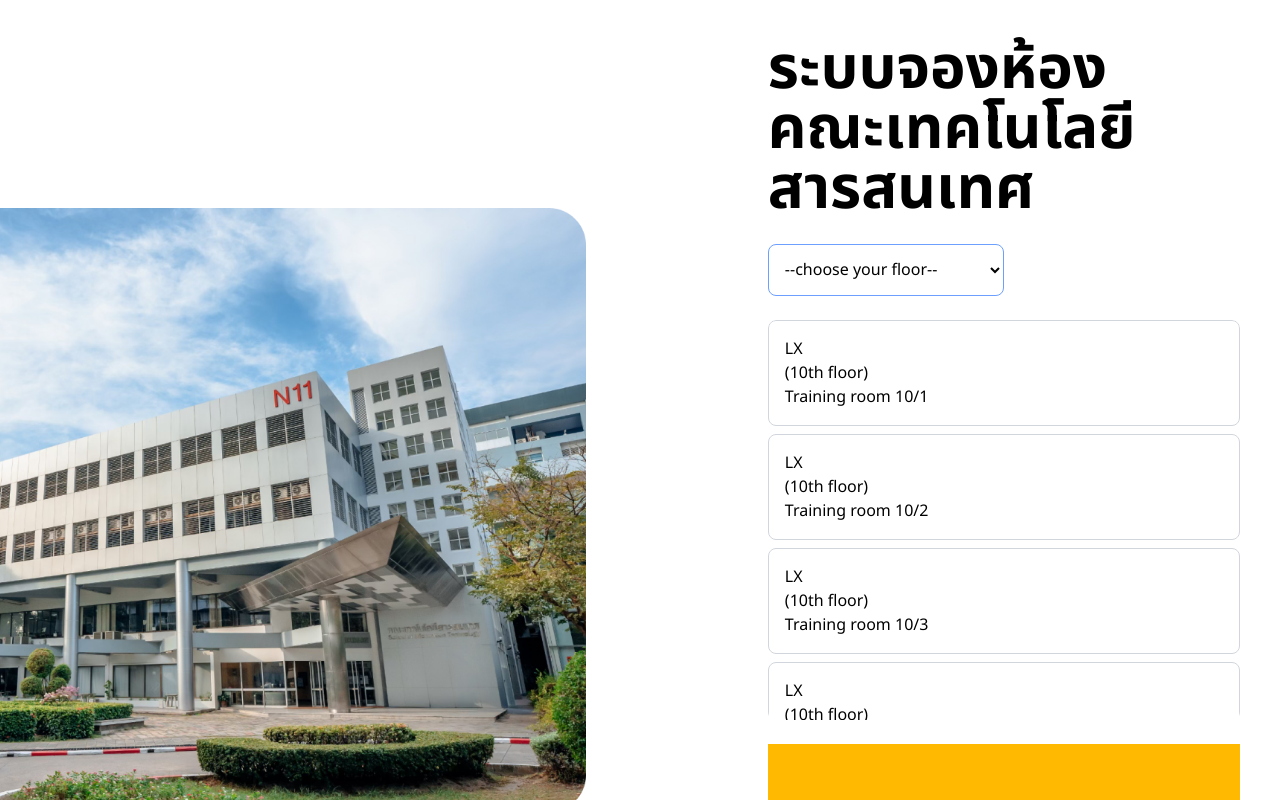
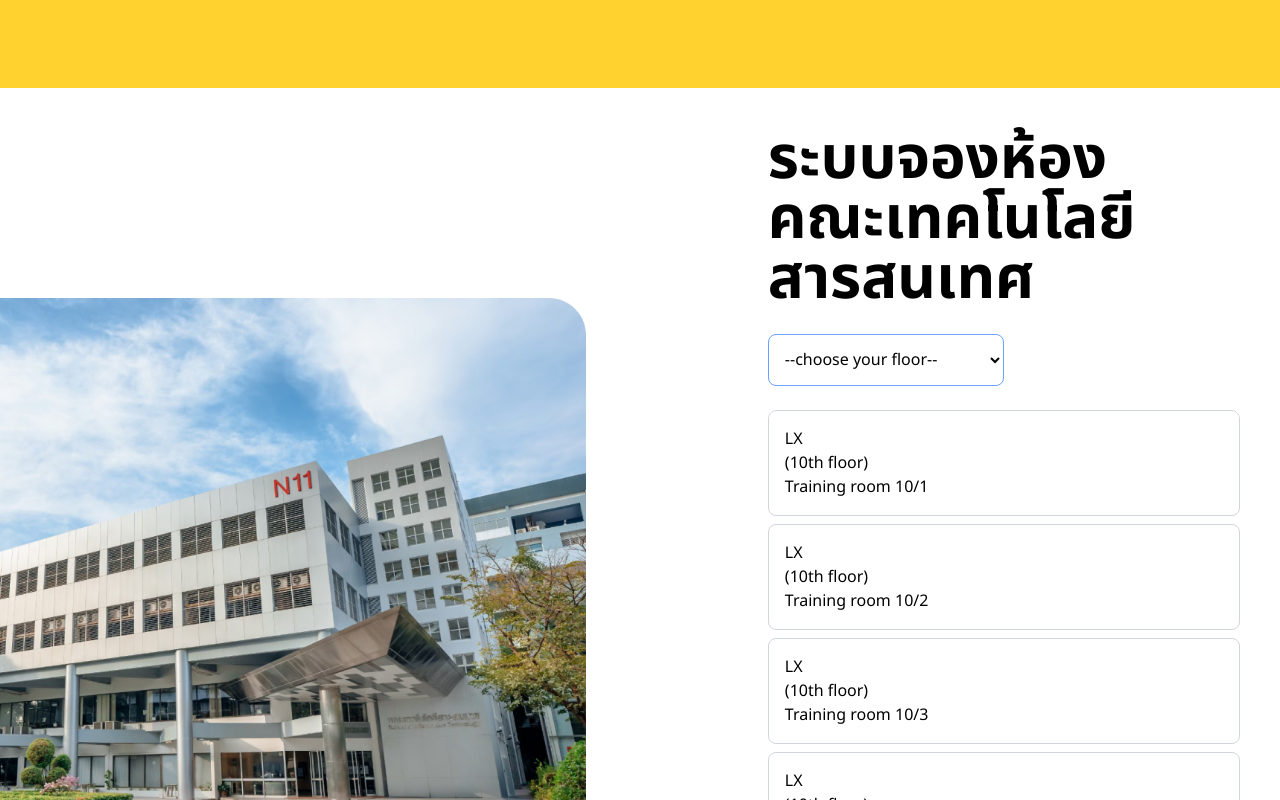
Before and after one commit to GodFilmmy/SIT-HelloWorld-G3, a React (Vite) app: page / in a window 1280 px wide. Shown: the top 800 px of the page. Built offline with nearby package versions, Linux system fonts and the light colour scheme.

Commit message:
NavBarAdded

```diff
--- a/src/App.jsx
+++ b/src/App.jsx
@@ -3,9 +3,11 @@ import HomePage from "./HomePage/HomePage";
 import ReservationForm from "./ReservationForm/ReservationForm";
 import { BrowserRouter, Routes, Route } from "react-router-dom";
 import Footer from "./Footer/Footer";
+import TopNavBar from "./NavBar/Nav";
 function App() {
   return (
     <>
+    <TopNavBar/>
       <BrowserRouter>
         <Routes>
           <Route path="/" element={<HomePage />} />
--- a/src/HomePage/HomePage.jsx
+++ b/src/HomePage/HomePage.jsx
@@ -29,7 +29,7 @@ const rooms = {
 function HomePage() {
   return (
     <>
-      <div className="home-container flex flex-col lg:flex-row p-10 justify-center gap-8 items-center">
+      <div className="home-container flex flex-col lg:flex-row pt-[130px] p-10 justify-center gap-8 items-center">
         <div className="home-left">
           <div className="home-left-upcom "></div>
           <img
@@ -39,7 +39,9 @@ function HomePage() {
         </div>
         <div className="home-content flex flex-col gap-6">
           <div className="home-title">
-            <div className="text-6xl font-bold">ระบบจองห้อง <br></br> คณะเทคโนโลยีสารสนเทศ</div>
+            <div className="text-6xl font-bold">
+              ระบบจองห้อง <br></br> คณะเทคโนโลยีสารสนเทศ
+            </div>
           </div>
           <div className="home-room-dropdown ">
             <select
@@ -63,8 +65,9 @@ function HomePage() {
             <div className="home-room-choosing-body overflow-y-auto h-full">
               {Object.keys(rooms).map((roomKey) => (
                 <div
+                  onClick={() => alert("Hello")}
                   key={roomKey}
-                  className="home-room-choosing-box p-4 mb-2 border border-gray-300 rounded-lg"
+                  className="home-room-choosing-box p-4 mb-2 border border-gray-300 rounded-lg hover:border-2"
                 >
                   <div className="home-room-building">
                     {rooms[roomKey].building}
--- /dev/null
+++ b/src/NavBar/Nav.jsx
@@ -0,0 +1,4 @@
+function TopNavBar() {
+  return <div className="top-nav bg-amber-300 w-full fixed h-[88px] z-30 top-0 left-0"></div>;
+}
+export default TopNavBar;
```
